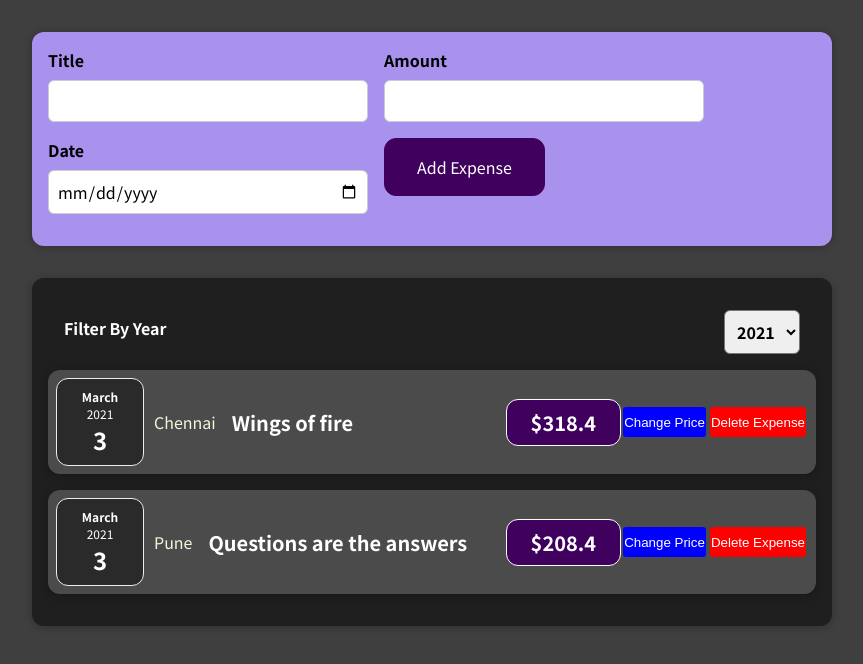
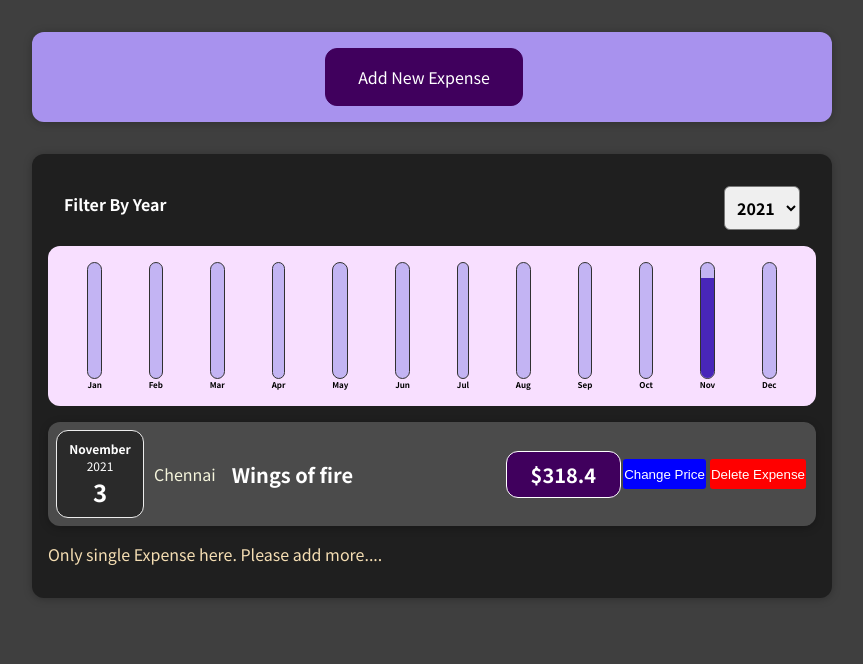
Before and after one commit to fhhdjfhedjdkjd123/reactJs, a React (Create React App) app: page / in a window 1280 px wide. Shown: the top 664 px of the page, without its empty margins (208-1071 px from the left). Built offline with nearby package versions, Linux system fonts and the light colour scheme; the HTML template or start-up script is replaced by a standard one.

Commit message:
chart App

```diff
--- a/src/App.js
+++ b/src/App.js
@@ -4,35 +4,36 @@
 import './index.css';
 import ExpenseFilter from "./components/Expenses/ExpenseFilter";
 import ExpensesList from './components/Expenses/ExpensesList.js';
+import ExpensesChart from './components/Expenses/ExpensesChart.js';
 
 const DUMMY_EXPENSES=[
   {
     id:1,
-    date: new Date(Date.UTC(2021,2,3,0,0,0)),
+    date: new Date(Date.UTC(2021,10,3,0,0,0)),
     title:"Wings of fire",
     locaOfExpenditure: "Chennai",
-    price:318.4
+    amount:318.4
   } ,
   {
     id:2,
-    date: new Date(Date.UTC(2022,2,3,0,0,0)),
+    date: new Date(Date.UTC(2020,11,3,0,0,0)),
     title:"Rich dad poor dad",
     locaOfExpenditure: "Hyderabad",
-    price:254.2
+    amount:254.2
   },
   {
     id:3,
-    date: new Date(Date.UTC(2020,2,3,0,0,0)),
+    date: new Date(Date.UTC(2023,3,3,0,0,0)),
     title:"Ikeguy",
     locaOfExpenditure: "Banglore",
-    price:299.6
+    amount:299.6
   },
   {
     id:4,
-    date: new Date(Date.UTC(2021,2,3,0,0,0)),
+    date: new Date(Date.UTC(2022,2,3,0,0,0)),
     title:"Questions are the answers",
     locaOfExpenditure: "Pune",
-    price:208.4
+    amount:208.4
   }
 ];
 
@@ -58,20 +59,20 @@
   // let expensesContent = <p className="errorMsg">No Expenses found..</p>
   // if(filteredExpenses.length > 0){
   //   expensesContent = filteredExpenses.map((expense)=>(
-  //     <ExpenseItem
-  //     date={expense.date}
-  //     title={expense.title}
-  //     location={expense.locaOfExpenditure}
-  //     price={expense.price}
-  //     key={expense.id}
-  //    ></ExpenseItem>
-  //   ))
-  //   }
+        //   <ExpenseItem
+        //   date={expense.date}
+        //   title={expense.title}
+        //   location={expense.locaOfExpenditure}
+        //   price={expense.price}
+        //   key={expense.id}
+        //   ></ExpenseItem>
+        // ))}
   return(
     <div>
       <NewExpense onAddNewExpense={onAddExpenseHandler}></NewExpense>
       <div className="expenses">
       <ExpenseFilter selected={filteredYear} onChangeFilter={filterChangeHandler}></ExpenseFilter>
+      <ExpensesChart expenses={filteredExpenses}></ExpensesChart>
       <ExpensesList items={filteredExpenses}></ExpensesList>
       {filteredExpenses.length === 1 && <p className="remainderMsg">Only single Expense here. Please add more....</p>}
     </div>
--- /dev/null
+++ b/src/components/Chart/Chart.css
@@ -0,0 +1,9 @@
+.chart {
+    padding: 1rem;
+    border-radius: 12px;
+    background-color: #f8dfff;
+    text-align: center;
+    display: flex;
+    justify-content: space-around;
+    height: 10rem;
+  }
--- /dev/null
+++ b/src/components/Chart/Chart.js
@@ -0,0 +1,22 @@
+import React from 'react';
+import './Chart.css';
+import ChartBar from './ChartBar.js';
+
+const Chart =(props)=>{
+    const dataPointValues = props.dataPoints.map(dataPoint => dataPoint.value);
+    const totalMaximum = Math.max(...dataPointValues);
+    return(
+        <div className="chart">
+            {props.dataPoints.map((dataPoint)=>(
+                <ChartBar
+                key={dataPoint.id}
+                value={dataPoint.value}
+                maxValue={totalMaximum}
+                label={dataPoint.label}
+                ></ChartBar>
+            ))}
+        </div>
+    )
+
+}
+export default Chart;
--- /dev/null
+++ b/src/components/Chart/ChartBar.css
@@ -0,0 +1,30 @@
+.chart-bar {
+    height: 100%;
+    display: flex;
+    flex-direction: column;
+    align-items: center;
+  }
+
+  .chart-bar__inner {
+    height: 100%;
+    width: 100%;
+    border: 1px solid #313131;
+    border-radius: 12px;
+    background-color: #c3b4f3;
+    overflow: hidden;
+    display: flex;
+    flex-direction: column;
+    justify-content: flex-end;
+  }
+
+  .chart-bar__fill {
+    background-color: #4826b9;
+    width: 100%;
+    transition: all 0.3s ease-out;
+  }
+
+  .chart-bar__label {
+    font-weight: bold;
+    font-size: 0.5rem;
+    text-align: center;
+  }
--- /dev/null
+++ b/src/components/Chart/ChartBar.js
@@ -0,0 +1,17 @@
+import React from 'react';
+import './ChartBar.css';
+const ChartBar =(props)=>{
+    let barFillheight=0;
+    if(props.maxValue>0){
+        barFillheight=Math.round((props.value/props.maxValue)*100);
+    }
+    return(
+        <div className="chart-bar">
+            <div className="chart-bar__inner">
+                <div className="chart-bar__fill" style={{height:barFillheight}}></div>
+            </div>
+            <div className="chart-bar__label">{props.label}</div>
+        </div>
+    )
+}
+export default ChartBar;
--- a/src/components/Expenses/ExpenseDetails.js
+++ b/src/components/Expenses/ExpenseDetails.js
@@ -2,7 +2,7 @@
     return(
         <div className="expense-item__description">
             <h2>{props.title}</h2>
-            <div className='expense-item__price'>${props.price}</div>
+            <div className='expense-item__price'>${props.amount}</div>
         </div>
     )
 };
--- a/src/components/Expenses/ExpenseFilter.js
+++ b/src/components/Expenses/ExpenseFilter.js
@@ -13,7 +13,6 @@
                     <option value='2023'>2023</option>
                     <option value='2022'>2022</option>
                     <option value='2021'>2021</option>
-                    <option value='2022'>2020</option>
                     <option value='2019'>2019</option>
                 </select>
             </div>
--- a/src/components/Expenses/ExpenseItem.js
+++ b/src/components/Expenses/ExpenseItem.js
@@ -8,7 +8,7 @@
   // const month = props.date.toLocalString("en-US",{month: "long"});
   // const day = props.date.toLocalString("en-US",{day: "numeric"});
   // const year = props.data.toLocalString("en-US",{year: "numeric"});
-  const[price, setPrice] = useState(props.price);
+  const[amount, setPrice] = useState(props.amount);
   const deleteButton=()=>{
 
   }
@@ -30,7 +30,7 @@
       </div> */}
       <ExpenseDate date={props.date}></ExpenseDate>
       <p className='location'>{props.location}</p>
-      <ExpenseDetails title={props.title} price={price}></ExpenseDetails>
+      <ExpenseDetails title={props.title} amount={amount}></ExpenseDetails>
       {/* <div className='expense-item__description'>
          <h2>{props.title}</h2>
          <div className='expense-item__price'>${props.price}</div>
--- /dev/null
+++ b/src/components/Expenses/ExpensesChart.js
@@ -0,0 +1,25 @@
+import React from 'react';
+import Chart from '../Chart/Chart.js';
+
+const ExpensesChart=(props)=>{
+    const chartDataPoints = [
+        {label:"Jan", value:0},
+        {label:"Feb", value:0},
+        {label:"Mar", value:0},
+        {label:"Apr", value:0},
+        {label:"May", value:0},
+        {label:"Jun", value:0},
+        {label:"Jul", value:0},
+        {label:"Aug", value:0},
+        {label:"Sep", value:0},
+        {label:"Oct", value:0},
+        {label:"Nov", value:0},
+        {label:"Dec", value:0},
+    ];
+    for(const expense of props.expenses){
+        const expenseMonth = expense.date.getMonth();
+        chartDataPoints[expenseMonth].value += expense.amount;
+    }
+    return <Chart dataPoints={chartDataPoints}></Chart>;
+}
+export default ExpensesChart;
--- a/src/components/Expenses/ExpensesList.js
+++ b/src/components/Expenses/ExpensesList.js
@@ -12,7 +12,7 @@
             date={expense.date}
             title={expense.title}
             location={expense.locaOfExpenditure}
-            price={expense.price}
+            amount={expense.amount}
             key={expense.id}
             ></ExpenseItem>
             ))
--- a/src/components/NewExpense/ExpenseForm.js
+++ b/src/components/NewExpense/ExpenseForm.js
@@ -33,7 +33,7 @@
 
         const expenses ={
             title:enteredTitle,
-            amount:enteredAmount,
+            amount:+enteredAmount,
             date:new Date(enteredDate)
         };
         props.onSaveExpenseData(expenses);
@@ -58,6 +58,7 @@
                     <input type="date" value={enteredDate} onChange={dateChange}/>
                 </div>
                 <div className='new-expense__actions'>
+                    <button type='button' onClick={props.onCancel}>Cancel</button>
                     <button type="submit">Add Expense</button>
                 </div>
             </div>
--- a/src/components/NewExpense/NewExpense.js
+++ b/src/components/NewExpense/NewExpense.js
@@ -1,6 +1,8 @@
+import React,{useState} from 'react';
 import ExpenseForm from './ExpenseForm.js';
 import "./NewExpense.css";
 const NewExpense=(props)=>{
+    const [isEditing, setIsEditing] = useState(false);
     const onSaveExpenseHandler = (enteredExpensedata)=>{
         const expenseData ={
             ...enteredExpensedata,
@@ -9,8 +11,17 @@
         props.onAddNewExpense(expenseData);
         //console.log(expenseData);
     }
-    return <div className="new-expense">
-        <ExpenseForm onSaveExpenseData={onSaveExpenseHandler}></ExpenseForm>
+    const onAddNewExpenseHandler=()=>{
+        setIsEditing(true);
+    }
+    const stopEditingHandler=()=>{
+        setIsEditing(false);
+    }
+    return (
+    <div className="new-expense">
+        {!isEditing && <button onClick={onAddNewExpenseHandler}>Add New Expense</button>}
+        {isEditing && <ExpenseForm onSaveExpenseData={onSaveExpenseHandler} onCancel={stopEditingHandler}></ExpenseForm>}
     </div>
+    );
 };
 export default NewExpense;
```
